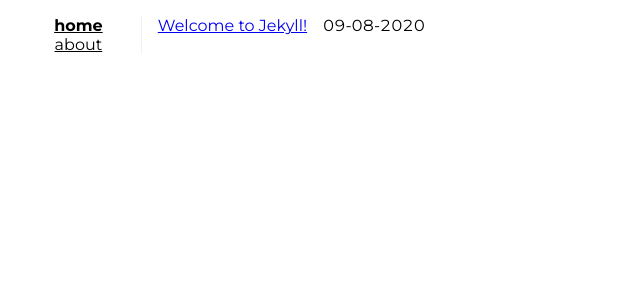
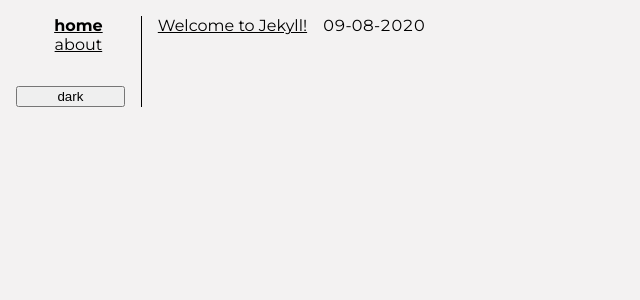
Before and after one commit to sercandumansiz/sercandumansiz.github.io, a Jekyll site: the page built from index.markdown, in a window 1280 px wide. Shown: the top 300 px of the page, without its empty margins (0-640 px from the left). Built offline with Jekyll 4.4.1, drawn with Linux system fonts in a browser that asks for light colours.

Commit message:
implemented dark/light mode

```diff
--- a/_includes/head.html
+++ b/_includes/head.html
@@ -1,2 +1,3 @@
 <link href="https://fonts.googleapis.com/css2?family=Montserrat:ital,wght@0,400;0,700;1,400&display=swap" rel="stylesheet">
 <link rel="stylesheet" href="/assets/css/styles.css">
+<script type="text/javascript" src="/assets/js/main.js" defer></script>
--- a/_includes/navigation.html
+++ b/_includes/navigation.html
@@ -6,4 +6,6 @@
             </li>
         {% endfor %}
     </ul>
+
+     <button class="toggle" id="theme-toggle" onclick="modeSwitcher()">light</button>
 </nav>
--- a/_sass/theme.scss
+++ b/_sass/theme.scss
@@ -1,4 +1,4 @@
-body { font-family: 'Montserrat', sans-serif; margin: unset;}
+body { font-family: 'Montserrat', sans-serif; margin: unset; background-color: var(--main-background-color)}
 
 .container {
     display:flex;
@@ -11,7 +11,7 @@
     display: flex;
     flex-direction: column;
     flex-basis: 10%;
-    border-right: 1px solid #edf2f7;
+    border-right: 1px solid var(--main-text-color);
 }
 
 nav ul {
@@ -25,6 +25,10 @@
     list-style: none;
 }
 
+.posts a, time {
+    color: var(--main-text-color);
+}
+
 .posts li time{
 	padding-left: 1rem;
 	white-space: nowrap;
@@ -32,7 +36,7 @@
 }
 
 nav a {
-    color: #000;
+    color: var(--main-text-color);
     text-decoration: underline;
 }
 
@@ -57,8 +61,37 @@
     padding-left: 1rem;
     padding-right: 5rem;
     margin: 0;
+    color: var(--main-text-color);
+
+}
+
+.post a, .page a {
+  color: var(--main-text-color);
 }
 
 .post h2, .page h2{
     margin: 0;
 }
+
+html, html[data-theme="light"] {
+  --light-text-color: hsl(0, 0%, 35%);
+  --main-background-color: hsl(0, 5%, 95%);
+  --main-text-color: hsl(0, 0%, 0%);
+}
+
+html[data-theme="dark"] {
+  --light-text-color: hsl(0, 0%, 60%);
+  --main-background-color: hsl(0, 0%, 10%);
+  --main-text-color: hsl(0, 10%, 80%);
+}
+
+.toggle {
+    margin-top: 2rem;
+    margin-right: 1rem;
+}
+
+@media (prefers-color-scheme: dark) {
+    html {
+      content: "dark";
+    }
+}
--- /dev/null
+++ b/assets/js/main.js
@@ -0,0 +1,34 @@
+
+const theme = localStorage.getItem('theme');
+	if (theme === "dark") {
+		document.documentElement.setAttribute('data-theme', 'dark');
+    }
+
+const userPrefers = getComputedStyle(document.documentElement).getPropertyValue('content');
+
+if (theme === "dark") {
+	document.getElementById("theme-toggle").innerHTML = "light";
+} else if (theme === "light") {
+	document.getElementById("theme-toggle").innerHTML = "dark";
+} else if  (userPrefers === "dark") {
+	document.documentElement.setAttribute('data-theme', 'dark');
+	window.localStorage.setItem('theme', 'dark');
+	document.getElementById("theme-toggle").innerHTML = "light";
+} else {
+	document.documentElement.setAttribute('data-theme', 'light');
+	window.localStorage.setItem('theme', 'light');
+	document.getElementById("theme-toggle").innerHTML = "dark";
+}
+
+function modeSwitcher() {
+	let currentMode = document.documentElement.getAttribute('data-theme');
+	if (currentMode === "dark") {
+		document.documentElement.setAttribute('data-theme', 'light');
+		window.localStorage.setItem('theme', 'light');
+		document.getElementById("theme-toggle").innerHTML = "dark";
+	} else {
+		document.documentElement.setAttribute('data-theme', 'dark');
+		window.localStorage.setItem('theme', 'dark');
+		document.getElementById("theme-toggle").innerHTML = "light";
+	}
+}
```
